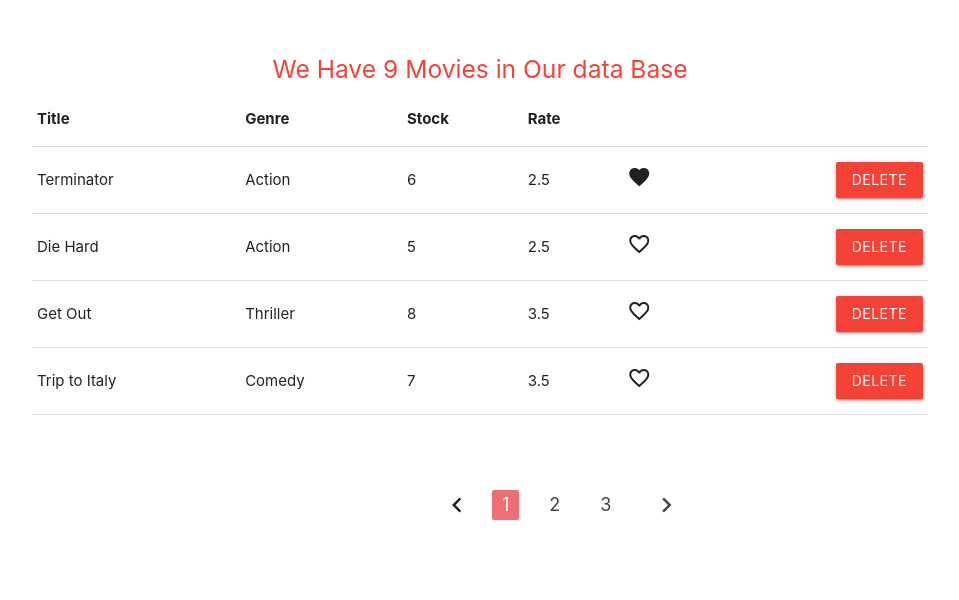
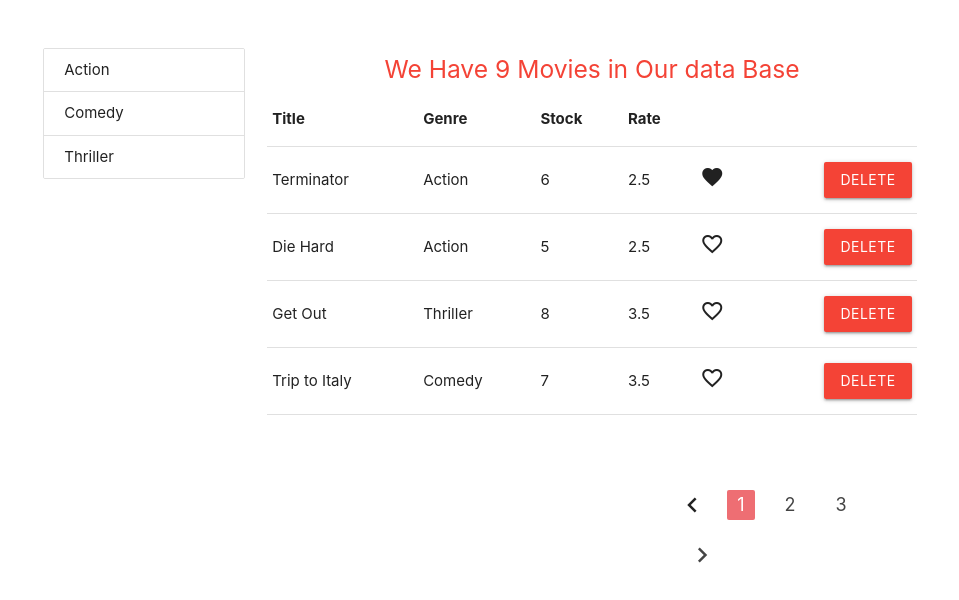
Before and after one commit to benk1/MovieRentalApp, a React (Create React App) app: page / in a window 1280 px wide. Shown: the top 600 px of the page, without its empty margins (160-1119 px from the left). Built offline with nearby package versions, Linux system fonts and the light colour scheme.

Commit message:
implement List group

```diff
--- a/package.json
+++ b/package.json
@@ -7,6 +7,7 @@
     "@testing-library/react": "^9.3.2",
     "@testing-library/user-event": "^7.1.2",
     "lodash": "^4.17.10",
+    "proptypes": "^1.1.0",
     "react": "^16.13.1",
     "react-dom": "^16.13.1",
     "react-scripts": "3.4.1"
--- a/src/components/Movies.jsx
+++ b/src/components/Movies.jsx
@@ -3,12 +3,22 @@ import { getMovies } from '../services/fakeMovieService';
 import Like from './common/Like';
 import Pagination from './common/Pagination';
 import { paginate } from '../utils/Paginate';
+import ListGroup from './common/ListGroup';
+import { getGenres } from '../services/fakeGenreService';
 class Movies extends Component {
   state = {
-    movies: getMovies(),
+    movies: [],
+    genres: [],
     pageSize: 4,
     currentPage: 1,
   };
+
+  componentDidMount() {
+    this.setState({
+      movies: getMovies(),
+      genres: getGenres(),
+    });
+  }
 
   handleDelete = (movie) => {
     const movies = this.state.movies.filter((m) => m._id !== movie._id);
@@ -34,8 +44,12 @@ class Movies extends Component {
     });
     //console.log(page);
   };
+
+  handleGenreSelect = (genre) => {
+    console.log(genre);
+  };
   render() {
-    const { movies, pageSize, currentPage } = this.state;
+    const { movies, pageSize, currentPage, genres } = this.state;
     let message = movies.length ? (
       <div className='center '>
         <h5 className='red-text lighten-2'>
@@ -50,7 +64,16 @@ class Movies extends Component {
 
     const moviesPaginated = paginate(movies, currentPage, pageSize);
     return (
-      <>
+      <div className='row'>
+        <div className='col s6 m2 l3 '>
+          <ListGroup
+            items={genres}
+            textProperty='name'
+            valueProperty='_id'
+            onItemSelect={this.handleGenreSelect}
+          />
+        </div>
+        <div className='col s12 m3 l9'>
           {message}
           <table className='responsive-table'>
             <thead>
@@ -94,7 +117,8 @@ class Movies extends Component {
             currentPage={currentPage}
             onPageChange={this.handlePageChange}
           />
-      </>
+        </div>
+      </div>
     );
   }
 }
--- /dev/null
+++ b/src/components/common/ListGroup.jsx
@@ -0,0 +1,15 @@
+import React from 'react';
+
+const ListGroup = ({ items, textProperty, valueProperty }) => {
+  return (
+    <ul className='collection'>
+      {items.map((item) => (
+        <li key={item[valueProperty]} className='collection-item'>
+          {item[textProperty]}
+        </li>
+      ))}
+    </ul>
+  );
+};
+
+export default ListGroup;
```
Also changed, not shown: src/components/common/Pagination.jsx (+11 -1 lines), 1 other file (tests, documents, lock files or other folders). Lines whose indentation alone changed are shown as unchanged.
